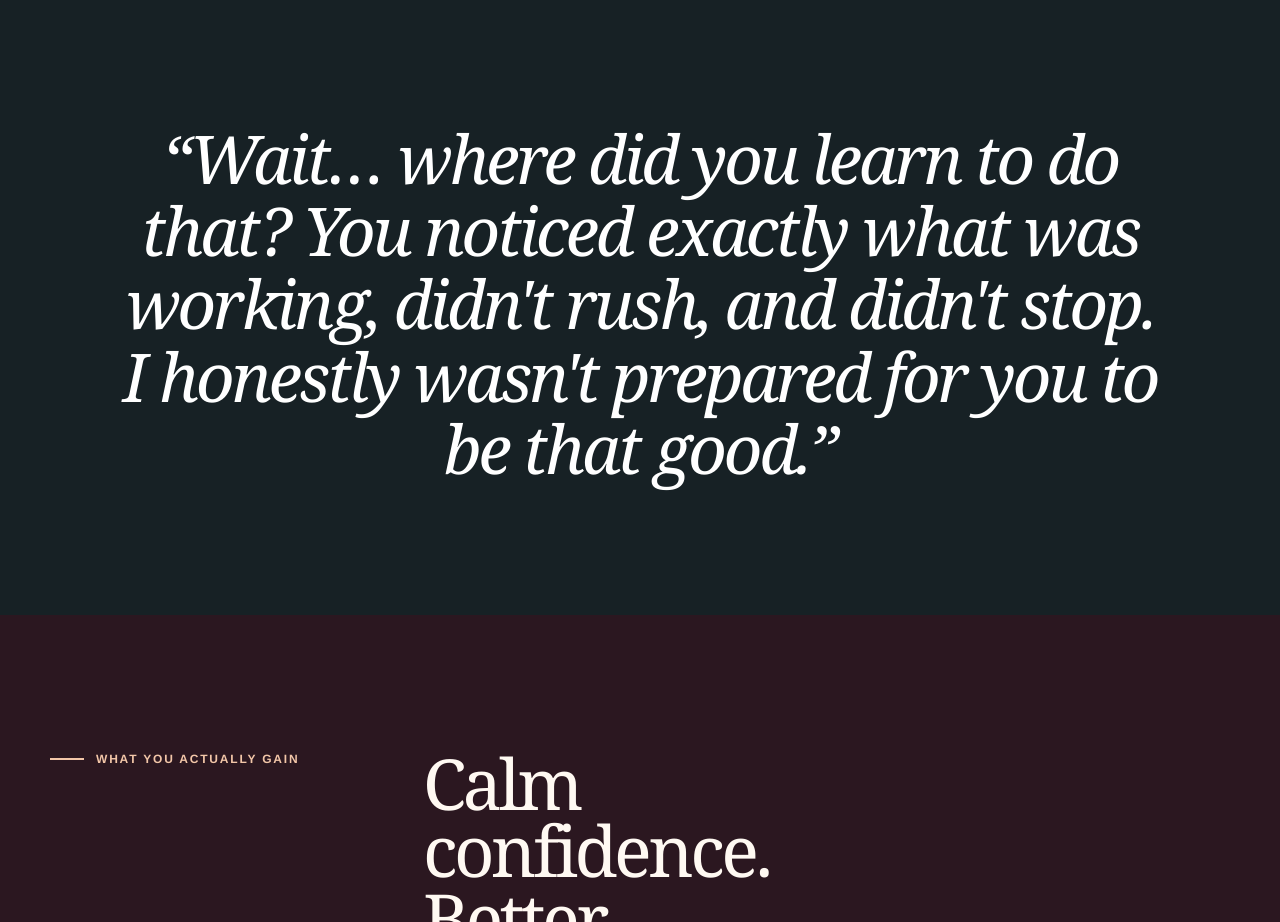
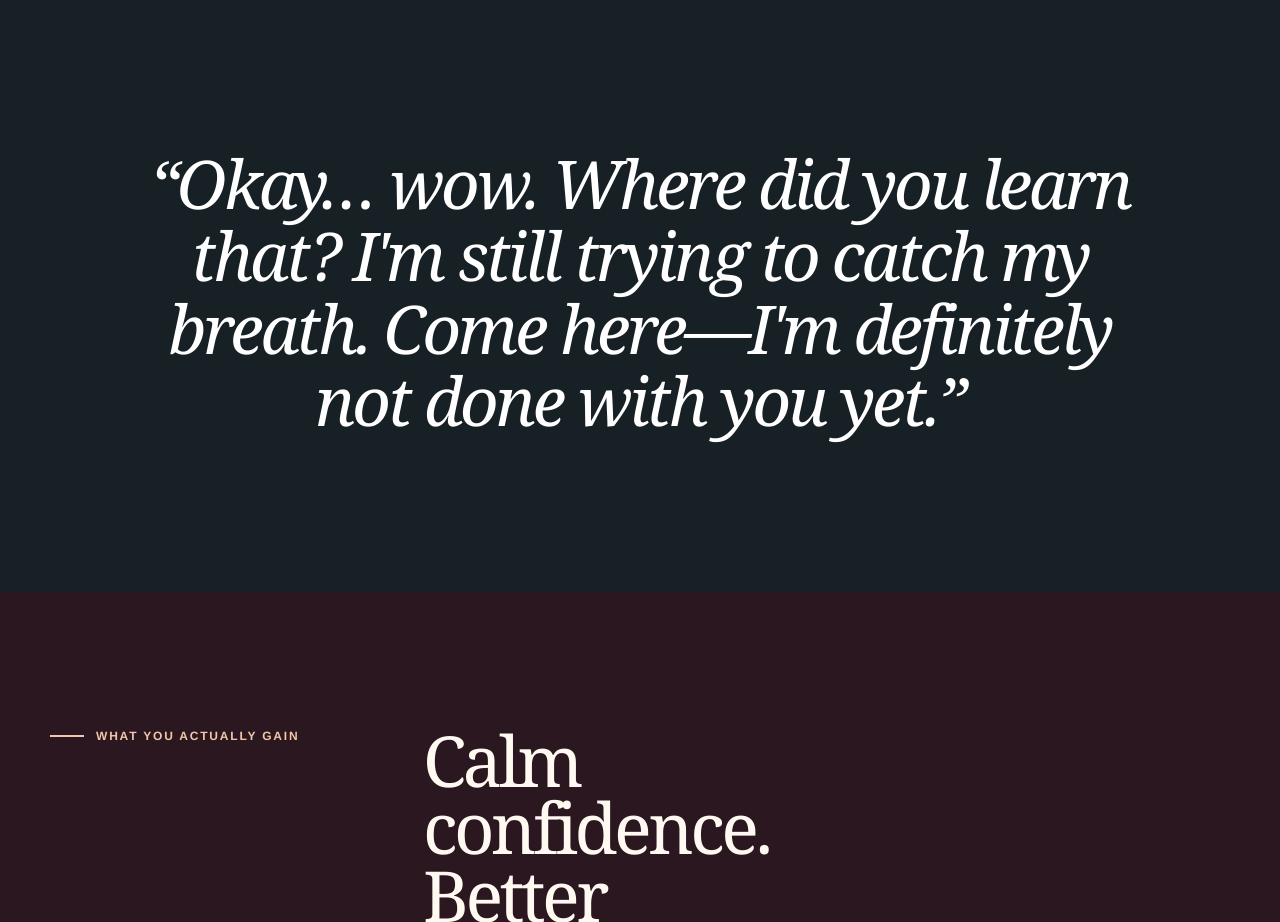
Before and after one commit to viscunlaurentiustorage-eng/Intimacy, a Next.js app: page / in a window 1280 px wide. Shown: the part 860-1782 px from the top of the page. Built offline with nearby package versions, Linux system fonts and the light colour scheme; no server answers.

Commit message:
Make the reaction quote more natural

```diff
--- a/app/page.tsx
+++ b/app/page.tsx
@@ -83,7 +83,7 @@ export default function Home() {
       </section>
 
       <section className="recognition section-shell">
-        <blockquote>“Wait… where did you learn to do that? You noticed exactly what was working, didn&apos;t rush, and didn&apos;t stop. I honestly wasn&apos;t prepared for you to be that good.”</blockquote>
+        <blockquote>“Okay… wow. Where did you learn that? I&apos;m still trying to catch my breath. Come here—I&apos;m definitely not done with you yet.”</blockquote>
       </section>
 
       <section className="method-section" id="method">
```
